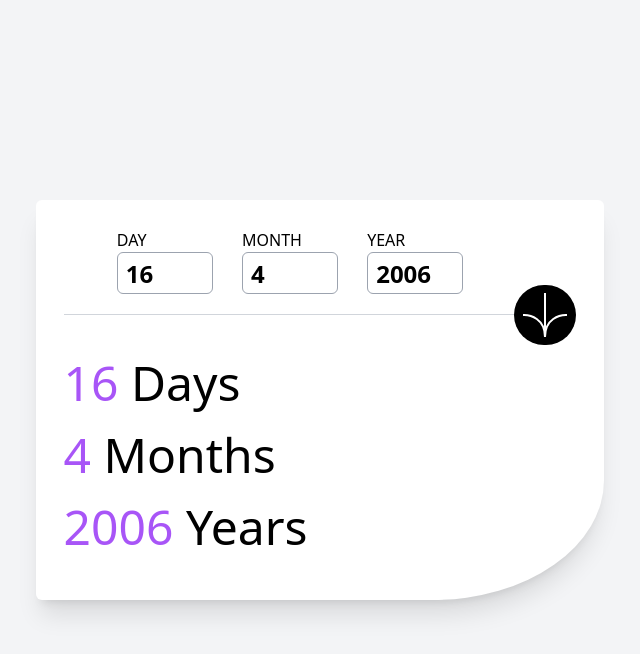
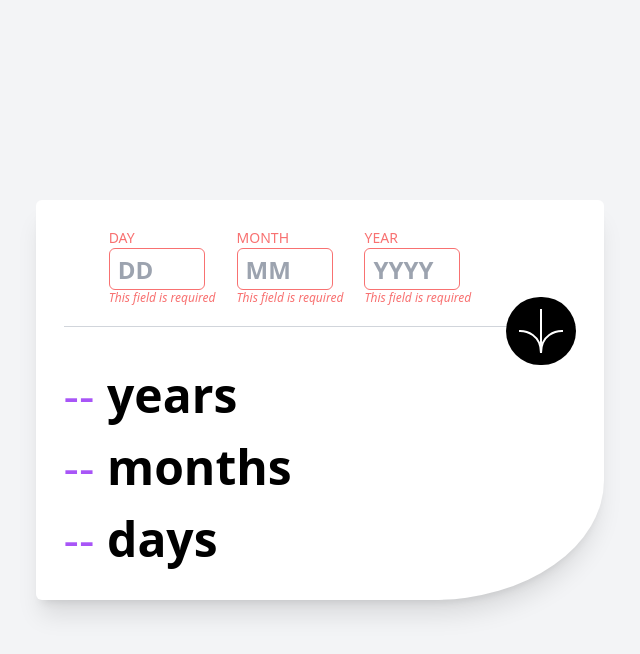
Before and after one commit to LukoOG/Age-calculator, a SvelteKit app: page / in a window 1280 px wide. Both pictures are taken after a click on the element 865 px from the left and 314 px from the top of the page. Shown: the top 654 px of the page, without its empty margins (320-960 px from the left). Built offline with nearby package versions, Linux system fonts and the light colour scheme.

Commit message:
finished base project

```diff
--- a/src/app.css
+++ b/src/app.css
@@ -18,7 +18,15 @@
 
     .section-1 input{
         @apply h-[42px] w-[6rem] rounded-md text-[24px] p-2 border-gray-400 border focus:border
-        focus:border-purple-200 outline-none font-semibold
+        focus:border-purple-300 outline-none font-semibold
+    }
+
+    .section-1 input.error{
+        @apply border-red-400
+    }
+
+    .section-1 p.error{
+        @apply text-red-400
     }
 
     .section-2{
--- a/src/components/input.svelte
+++ b/src/components/input.svelte
@@ -5,16 +5,44 @@
 
     export let number: Number;
     export let key: String;
+    export let error;
 
+    $: ({errorValue, errorKey, errorData} = error)
+    $: errorMessage = `invalid ${key}`
+
+    const regex = /^[0-9]*$/;
     const passVariable = (e) =>{
-        let allowed = ['1','2','3','4','5','6','7','8','9','0']
+        if(!regex.test(e.target.value)){
+            if(number){
+                e.target.value = number
+            }else{
+                e.target.value= ''
+            }
+        }
+        else{
+            number = e.target.value
+        }
         dispatch('date', {[key]:number}) //learn difference btw tis & spread operator: obj ={...obj, [key]:number}
     }
 
-
+    const placeholder = (key: String) => {
+        switch(key){
+            case 'day':
+                return 'DD'
+            case 'month':
+                return  'MM'
+            case 'year':
+                return 'YYYY'
+        }
+    }
 </script>
 
 <div>
-    <p class='font-light uppercase'>{key}</p>
-    <input type='text' bind:value={number} on:input|preventDefault={e=>passVariable(e)}>
+    <p class='text-sm font-light {errorValue ? 'error':''} uppercase'>{key}</p>
+    <input class='{errorValue?'error':''}' type='text' on:input|preventDefault={e=>passVariable(e)} placeholder={placeholder(key)}>
+    {#if errorValue && errorKey == 'empty' && errorData[key] == true}
+        <p class='font-light text-xs text-red-400 italic'>This field is required</p>
+    {:else if errorValue && errorKey== 'invalid' && errorData[key] == true}
+        <p class='font-light text-xs text-red-400 italic'>{errorMessage}</p>
+    {/if}
 </div>
--- /dev/null
+++ b/src/context/date.js
@@ -0,0 +1,89 @@
+let date = {
+    'date':11,
+    'month':1,
+    'year':2006,
+}
+
+const dateConverter = (date) =>{
+    let timezoneOffset = date.getTimezoneOffset()
+    if(timezoneOffset != 0){
+        date.setHours(0 - (timezoneOffset/60))
+    }
+    date.setMilliseconds(0)
+    date.setSeconds(0)
+    date.setMinutes(0)
+
+    return date
+}
+
+const LeapRemover = (date)=>{
+    let currYear = (new Date()).getFullYear();
+    let noOfLeapYears = Math.floor((currYear - date)/4)
+    if (currYear % 4 == 0 && (new Date).getMonth() > 1){
+        noOfLeapYears+=1
+    }
+    return noOfLeapYears
+}
+
+const monthCounter = (days, birthMonth) =>{
+    let monthsCount = 0
+    //after birthday has occured
+    if(birthMonth.getDate() < new Date().getDate()){ //when birthdate is before currentdate
+        let nextMonth = new Date(birthMonth.getFullYear(), birthMonth.getMonth() + 1, 0)
+        let currMonth = nextMonth.getMonth()
+        while(currMonth <= new Date().getMonth()-1){
+            days -= nextMonth.getDate()
+            currMonth++
+            nextMonth = new Date(birthMonth.getFullYear(), currMonth + 1, 0) //currMonth+1 cuz of how js is
+            monthsCount++
+        }
+    } else if(birthMonth.getDate() >= new Date().getDate()){
+        let currDay = new Date(birthMonth.getFullYear(), birthMonth.getMonth()+1, 1)
+        let nextMonth = new Date(currDay.getFullYear(),currDay.getMonth()+1, 0)
+        let currMonth = nextMonth.getMonth()
+        let daysOfNextMonth = nextMonth.getDate()
+        // console.log(daysOfNextMonth)
+        while(nextMonth.getMonth()-1 <= new Date().getMonth()-1){
+            if(days < 31){
+                break
+            }
+            days -= daysOfNextMonth
+            currMonth++
+            console.log(currMonth)
+            daysOfNextMonth = new Date(currDay.getFullYear(), currMonth+1, 0).getDate()
+
+            monthsCount++
+        }
+    }
+    return [monthsCount, days]
+}
+
+export const monthChecker = (val) =>{
+    let {date, month, year} = val
+
+    let today = new Date()
+    let age = new Date(year, month, date)
+
+    let difference = dateConverter(today) - dateConverter(age)
+    let noOfDaysonEarth = difference / 8.64e+7
+
+    noOfDaysonEarth-=LeapRemover(age.getFullYear())
+
+    let _date = {}
+    let noOfYears =  Math.floor(noOfDaysonEarth / 365)
+    let relativeDays = (noOfDaysonEarth - (noOfYears*365))
+    _date.calculatedYear = noOfYears
+
+    const [months, days] = monthCounter(relativeDays, age)
+    _date.calculatedMonth = months
+    _date.calculatedDays = days
+    return _date//[_date, relativeDays]
+}
+
+// let answer = monthChecker(date)
+// console.log(new Date(date.year, date.month, date.date).toLocaleDateString(), answer[0], answer[1]+' relative days on earth')
+// for(let i=0; i < 6 ;i++){
+//     date.month = i
+//     let answer = monthChecker(date)
+//     console.log(new Date(2024, i, date.date).toLocaleDateString(), answer[0], answer[1]+' relative days on earth')
+// }
--- /dev/null
+++ b/src/context/dateAlgorithm.js
@@ -0,0 +1,101 @@
+let date = {
+    'date':9,
+    'month':3,
+    'year':2006,
+}
+
+const dateConverter = (date) =>{
+    let timezoneOffset = date.getTimezoneOffset()
+    if(timezoneOffset != 0){
+        date.setHours(0 - (timezoneOffset/60))
+    }
+    date.setMilliseconds(0)
+    date.setSeconds(0)
+    date.setMinutes(0)
+
+    return date
+}
+
+const LeapRemover = (date)=>{
+    let currYear = (new Date()).getFullYear();
+    let noOfLeapYears = Math.floor((currYear - date)/4)
+    if (currYear % 4 == 0 && (new Date).getMonth() > 1){
+        noOfLeapYears+=1
+    }
+    return noOfLeapYears
+}
+
+const monthCounter = (days, birthMonth) =>{
+    let monthsCount = 0
+    let start = new Date(birthMonth.getFullYear(), birthMonth.getMonth(), 0).getDate() - birthMonth.getDate()
+    let nextMonth = birthMonth
+    // console.log(nextMonth)
+    while(nextMonth.getMonth() <= new Date().getMonth()){ //3 < 6
+        if (days < 31){
+            break
+        }
+        days -= start
+        monthsCount++
+    }
+    return [monthsCount, days]
+}
+
+
+const monthChecker = (val) =>{
+    let {date, month, year} = val
+
+    let today = new Date()
+    let age = new Date(year, month, date)
+
+    let difference = dateConverter(today) - dateConverter(age)
+    let noOfLeapYears = LeapRemover(age.getFullYear())
+    let noOfDaysonEarth = difference / 8.64e+7
+
+    noOfDaysonEarth-=LeapRemover(age.getFullYear())
+
+    let _date = {}
+    let noOfYears =  Math.floor(noOfDaysonEarth / 365)
+    let relativeDays = (noOfDaysonEarth - (noOfYears*365))
+    _date.calculatedYear = noOfYears
+
+    const [months, days] = monthCounter(relativeDays, age)
+    _date.calculatedMonth = months
+    _date.calculatedDays = days
+    return _date
+
+}
+console.log(monthChecker(date))
+
+// ChatGPT
+function monthsBetweenDates(birthDate, currentDate) {
+    if (birthDate > currentDate) {
+        return 0;
+    }
+
+    let monthsCount = 0;
+    let nextMonth = new Date(birthDate.getFullYear(), birthDate.getMonth(), 1);
+
+    while (nextMonth <= currentDate) {
+        let daysInMonth = new Date(nextMonth.getFullYear(), nextMonth.getMonth() + 1, 0).getDate();
+        if (new Date(nextMonth.getFullYear(), nextMonth.getMonth(), nextMonth.getDate() + daysInMonth) > currentDate) {
+            break;
+        }
+        nextMonth = new Date(nextMonth.getFullYear(), nextMonth.getMonth() + 1, 1);
+        monthsCount++;
+    }
+
+    return monthsCount;
+}
+
+// Example usage:
+const birthday = new Date(2024, 0, 1); // January is month 0
+const currentDate = new Date(2024, 6, 9); // July is month 6 (0-based index)
+// const months = monthsBetweenDates(birthday, currentDate);
+// console.log(`Number of full months between ${birthday.toDateString()} and ${currentDate.toDateString()}: ${months}`);
+// console.log(new Date(2004, 3, 0).getDate())
+for(let i=0; i < 6 ;i++){
+    date.month = i
+    let answer = monthChecker(date)
+    const months = monthsBetweenDates(birthday, currentDate);
+    console.log(`Number of full months between ${birthday.toDateString()} and ${currentDate.toDateString()}: ${months}`);
+}
--- /dev/null
+++ b/src/context/error.ts
@@ -0,0 +1,28 @@
+export let validateDate = (date: number, month:number) =>{
+    let daysInbirthMonth = new Date(new Date().getFullYear(), month, 0).getDate() //no need to subtract cuz of 0-indexing
+    console.log(daysInbirthMonth)
+    if(date > 31){
+        return false
+    } else if(date > daysInbirthMonth){
+        return false
+    } else{
+        return true
+    }
+}
+
+export let validateMonth = (month: number) =>{
+    if(month > 12){
+        return false
+    } else{
+        return true
+    }
+}
+
+let currYear = new Date().getFullYear()
+export let validateYear = (year: number) =>{
+    if(year > currYear){
+        return false
+    } else{
+        return true
+    }
+}
--- a/src/routes/+page.svelte
+++ b/src/routes/+page.svelte
@@ -1,17 +1,21 @@
 <script lang='ts'>
     import Input from "../components/input.svelte";
     import Icon from "../lib/assests/icon-arrow.svg?raw";
+    import { monthChecker } from '../context/date'
+    import { createEventDispatcher } from "svelte";
+    import { validateDate, validateMonth, validateYear } from '../context/error'
 
-    let day: Number = 16;
-    let month: Number = 4;
-    let year: Number = 2006;
+    let dispatch = createEventDispatcher()
 
-    let calculatedDay: Number;
+    let day: Number;
+    let month: Number;
+    let year: Number;
+
+    let calculatedDays: Number;
     let calculatedMonth: Number;
     let calculatedYear: Number;
 
     let inputs = {'day':day,'month':month,'year':year}
-    let keyp = 'day'
 
     let updateVariable = ( variable ) =>{
         const [key, value] = Object.entries(variable)[0]
@@ -29,32 +33,55 @@
     }
 
     let calculateVariable = () =>{
-        calculatedDay = day
-        calculatedMonth = month
-        calculatedYear = year
+        let proceed = validateVariable()
+        if(!proceed){
+            let age ={'date':day, 'month':month-1, 'year':year} //cuz of 0-indexing
+            let data = monthChecker(age);
+            ({calculatedYear, calculatedMonth, calculatedDays} = data)
+        }
+    }
+
+    let error = {errorValue:false, errorKey:'', errorData:{} };
+
+    let validateVariable = () =>{
+        if(!day || !month || !year){
+            let data = {'day':!day, 'month':!month, 'year':!year}
+            error = {...error, errorValue: true, errorKey:'empty', errorData:data}
+        } else if(!validateDate(day, month) || !validateMonth(month) || !validateYear(year)){
+            let data = {
+                'day':!validateDate(day, month),
+                'month':!validateMonth(month),
+                'year':!validateYear(year)
+            }
+            error = {...error, errorValue: true, errorKey:'invalid', errorData:data}
+        } else{
+            error = {...error, errorValue: false}
+        }
+        console.log(error)
+        return error.errorValue
     }
 </script>
 
 <main class='container'>
     <section class='wrapper'>
         <div class='section-1'>
-            {#each Object.entries(inputs) as [key, variable], i}
-                <Input on:date={(event)=>updateVariable(event.detail)} {key} number={variable} />
+            {#each Object.entries(inputs) as [key, variable], i (i)}
+                <Input on:date={(event)=>updateVariable(event.detail)} {error} {key} number={variable} />
             {/each}
         </div>
 
 
         <div class='bg-gray-300 my-5 h-[1px] relative'> <!--to move to tailwind-->
             <!-- A11y: <div> with click handler must have an ARIA role -->
-            <div on:keydown on:click={()=>calculateVariable()} class='cursor-pointer rounded-full inline-block p-2 bg-black absolute mt-[-30px] right-0 top-[50%]'>
+            <div on:keydown on:click={()=>calculateVariable()} class='cursor-pointer rounded-full inline-block p-3 bg-black absolute mt-[-30px] right-0 top-[50%]  hover:bg-purple-600'>
                 {@html Icon}
             </div>
         </div>
 
         <div class='section-2'>
-            <p><span>{calculatedDay ? calculatedDay : '--'}</span> Days</p>
-            <p><span>{calculatedMonth ? calculatedMonth : '--'}</span> Months</p>
-            <p><span>{calculatedYear ? calculatedYear : '--'}</span> Years </p>
+            <p class='font-extrabold'><span>{calculatedYear ? calculatedYear : '--'}</span> years </p>
+            <p class='font-extrabold'><span>{calculatedMonth ? calculatedMonth : '--'}</span> months</p>
+            <p class='font-extrabold'><span>{calculatedDays ? calculatedDays : '--'}</span> days</p>
         </div>
     </section>
 </main>
```
